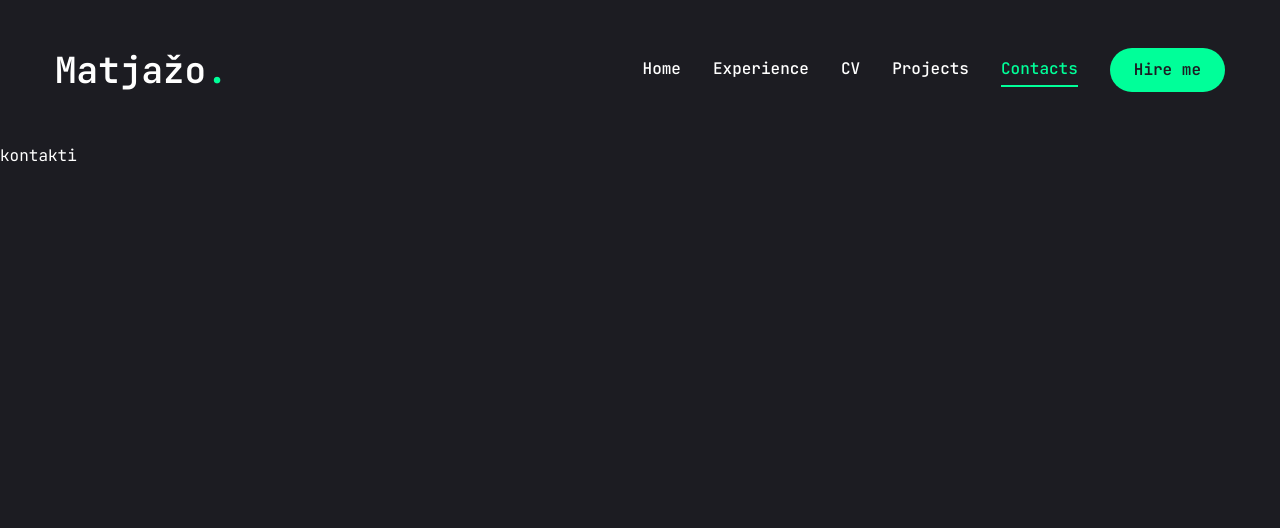
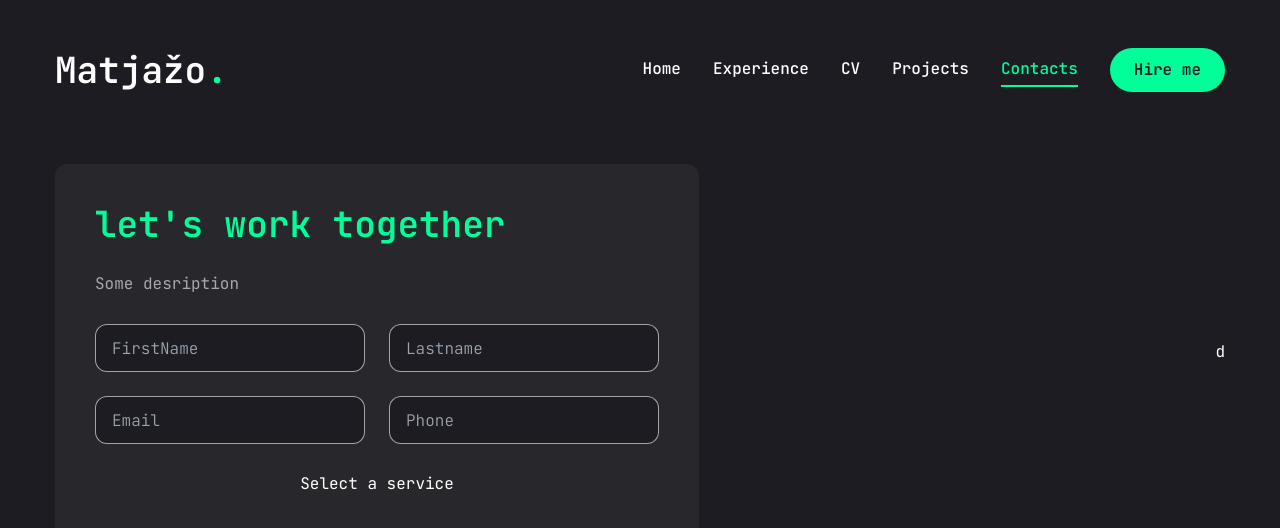
Before and after one commit to matjazo18/matjaz-portfolio, a Next.js app: page /kontakti in a window 1280 px wide. Shown: the top 528 px of the page. Built offline with nearby package versions, Linux system fonts and the light colour scheme.

Commit message:
Finished the Project page now on Contact page

```diff
--- a/app/kontakti/page.jsx
+++ b/app/kontakti/page.jsx
@@ -1,5 +1,89 @@
+"use client";
+
+import { Button } from "@/components/ui/button";
+import { Textarea } from "@/components/ui/textarea";
+import { Input } from "@/components/ui/input";
+
+import {
+  Select,
+  SelectContent,
+  SelectGroup,
+  SelectLabel,
+  SelectTrigger,
+  SelectValue,
+  SelectItem,
+} from "@radix-ui/react-select";
+import { FaPhoneAlt, FaEnvelope, FaMapMarkerAlt } from "react-icons/fa";
+import { Description } from "@radix-ui/react-dialog";
+
+const info = [
+  {
+    icon: <FaPhoneAlt />,
+    name: "Phone",
+    Description: "your.email@gmail.com",
+  },
+  {
+    icon: <FaEnvelope />,
+    name: "Email",
+    Description: "000 000 000",
+  },
+  {
+    icon: <FaMapMarkerAlt />,
+    name: "Addres",
+    Description: "Code corner, Tech Town 1203123",
+  },
+];
+
+import { motion } from "framer-motion";
+
 const Kontakti = () => {
-  return <div>kontakti</div>;
+  return (
+    <motion.section
+      initial={{ opacity: 0 }}
+      animate={{
+        opacity: 1,
+        transition: { delay: 2.4, duration: 0.4, ease: "easeIn" },
+      }}
+      className="py-6"
+    >
+      <div className="container mx-auto">
+        <div className="flex flex-col xl:flex-row gap-[30px] ">
+          <div className="xl:h-[54%] order-2 xl:order-none">
+            <form className="flex flex-col gap-6 p-10 bg-[#27272c] rounded-xl">
+              <h3 className=" text-4xl text-accent">let's work together</h3>
+              <p className=" text-white/60">Some desription</p>
+              <div className="grid grid-cols-1 md:grid-cols-2  gap-6">
+                <Input type="firstname" placeholder="FirstName" />
+
+                <Input type="lastname" placeholder="Lastname" />
+
+                <Input type="email" placeholder="Email" />
+
+                <Input type="phone" placeholder="Phone" />
+              </div>
+              <Select>
+                <SelectTrigger>
+                  <SelectValue placeholder="Select a service" />
+                </SelectTrigger>
+                <SelectContent>
+                  <SelectGroup>
+                    <SelectLabel>Select a service</SelectLabel>
+                    <SelectItem value="est">Web Development</SelectItem>
+                    <SelectItem value="est">UI/UX </SelectItem>
+                    <SelectItem value="cst"></SelectItem>
+                  </SelectGroup>
+                </SelectContent>
+              </Select>
+            </form>
+          </div>
+
+          <div className="flex-1 flex items-center xl:justify-end order-1 xl:order-none xl:mb-0 ">
+            d
+          </div>
+        </div>
+      </div>
+    </motion.section>
+  );
 };
 
 export default Kontakti;
--- a/app/projekti/page.jsx
+++ b/app/projekti/page.jsx
@@ -17,6 +17,7 @@ import Image from "next/image";
 import foto from "@/public/images/matjaz.jpg";
 import write from "@/public/images/write-it-down.jpg";
 import andraz from "@/public/images/andraz.jpg";
+import WorkSlideBtns from "@/components/WokSlideBtns";
 
 const projects = [
   {
@@ -162,7 +163,7 @@ const Projekti = () => {
                 return (
                   <SwiperSlide key={index} className="w-full">
                     <div className="h-[300px] xl:h-[460px] relative group flex justify-center border-2">
-                      <div></div>
+                      <div className="absolute top-0 bottom-0 w-full h-full bg-blac/10 z-10 "></div>
                       <div className="relative w-full h-full">
                         <Image
                           src={project.image}
@@ -175,6 +176,10 @@ const Projekti = () => {
                   </SwiperSlide>
                 );
               })}
+              <WorkSlideBtns
+                containerStyles="flex gap-2 absolute justify-between right-0 bottom-[calc(50%_-_22px)] xl:bottom-0 z-20 w-full justify-between xl:w-max xl:justify-none"
+                btnStyles="w-12 h-12 bg-accent flex justify-center items-center  hover:bg-accent-hover transition-all text-primary"
+              />
             </Swiper>
           </motion.div>
         </div>
--- /dev/null
+++ b/components/WokSlideBtns.jsx
@@ -0,0 +1,26 @@
+"use client";
+
+import { useSwiper } from "swiper/react";
+import { PiCaretLeftBold, PiCaretRightBold } from "react-icons/pi";
+
+const WorkSlideBtns = ({ containerStyles, btnStyles, iconStyles }) => {
+  const swiper = useSwiper();
+  return (
+    <div className={containerStyles}>
+      <button className={btnStyles}>
+        <PiCaretLeftBold
+          className={iconStyles}
+          onClick={() => swiper.slidePrev()}
+        />
+      </button>
+      <button className={btnStyles}>
+        <PiCaretRightBold
+          className={iconStyles}
+          onClick={() => swiper.slideNext()}
+        />
+      </button>
+    </div>
+  );
+};
+
+export default WorkSlideBtns;
--- a/components/ui/input.jsx
+++ b/components/ui/input.jsx
@@ -1,24 +1,19 @@
-import * as React from "react"
+import * as React from "react";
 
-import { cn } from "@/lib/utils"
+import { cn } from "@/lib/utils";
 
-function Input({
-  className,
-  type,
-  ...props
-}) {
+function Input({ className, type, ...props }) {
   return (
     <input
       type={type}
       data-slot="input"
       className={cn(
-        "file:text-foreground placeholder:text-muted-foreground selection:bg-primary selection:text-primary-foreground dark:bg-input/30 border-input flex h-9 w-full min-w-0 rounded-md border bg-transparent px-3 py-1 text-base shadow-xs transition-[color,box-shadow] outline-none file:inline-flex file:h-7 file:border-0 file:bg-transparent file:text-sm file:font-medium disabled:pointer-events-none disabled:cursor-not-allowed disabled:opacity-50 md:text-sm",
-        "focus-visible:border-ring focus-visible:ring-ring/50 focus-visible:ring-[3px]",
-        "aria-invalid:ring-destructive/20 dark:aria-invalid:ring-destructive/40 aria-invalid:border-destructive",
+        "flex h-[48px] justify-center items-center px-4 py-5 rounded-xl border border-white/60 focus:border focus:border-accent font-light bg-primary outline-none ",
         className
       )}
-      {...props} />
+      {...props}
+    />
   );
 }
 
-export { Input }
+export { Input };
```
